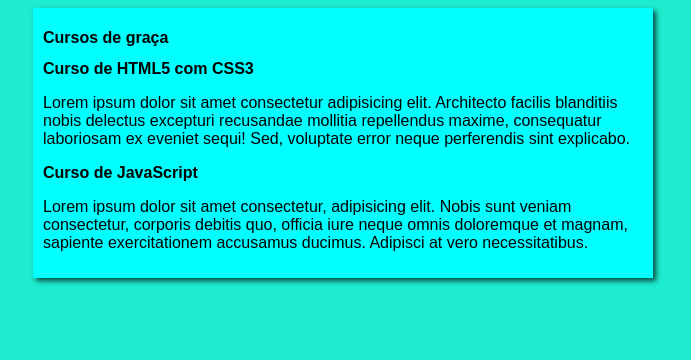
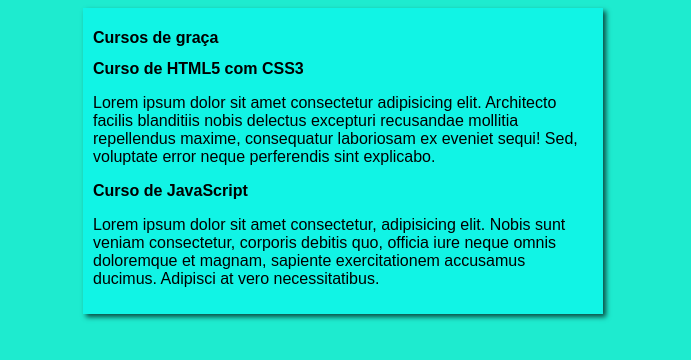
Before and after one commit to EdvaniaPaula/projeto-site, a plain HTML site: page index.html in a window 1280 px wide. Shown: the whole page, without its empty margins (297-988 px from the left). Drawn offline with Linux system fonts and the light colour scheme.

Commit message:
alterações

```diff
--- a/estilos/sryle.css
+++ b/estilos/sryle.css
@@ -9,8 +9,8 @@ body {
 }
 
 main{
-    background-color: aqua;
-    width: 600px;
+    background-color: rgba(0, 255, 255, 0.445);
+    width: 500px;
     margin: auto;
     padding: 10px;
     box-shadow: 3px 3px 5px rgba(0, 0, 0, 0.678);
```
